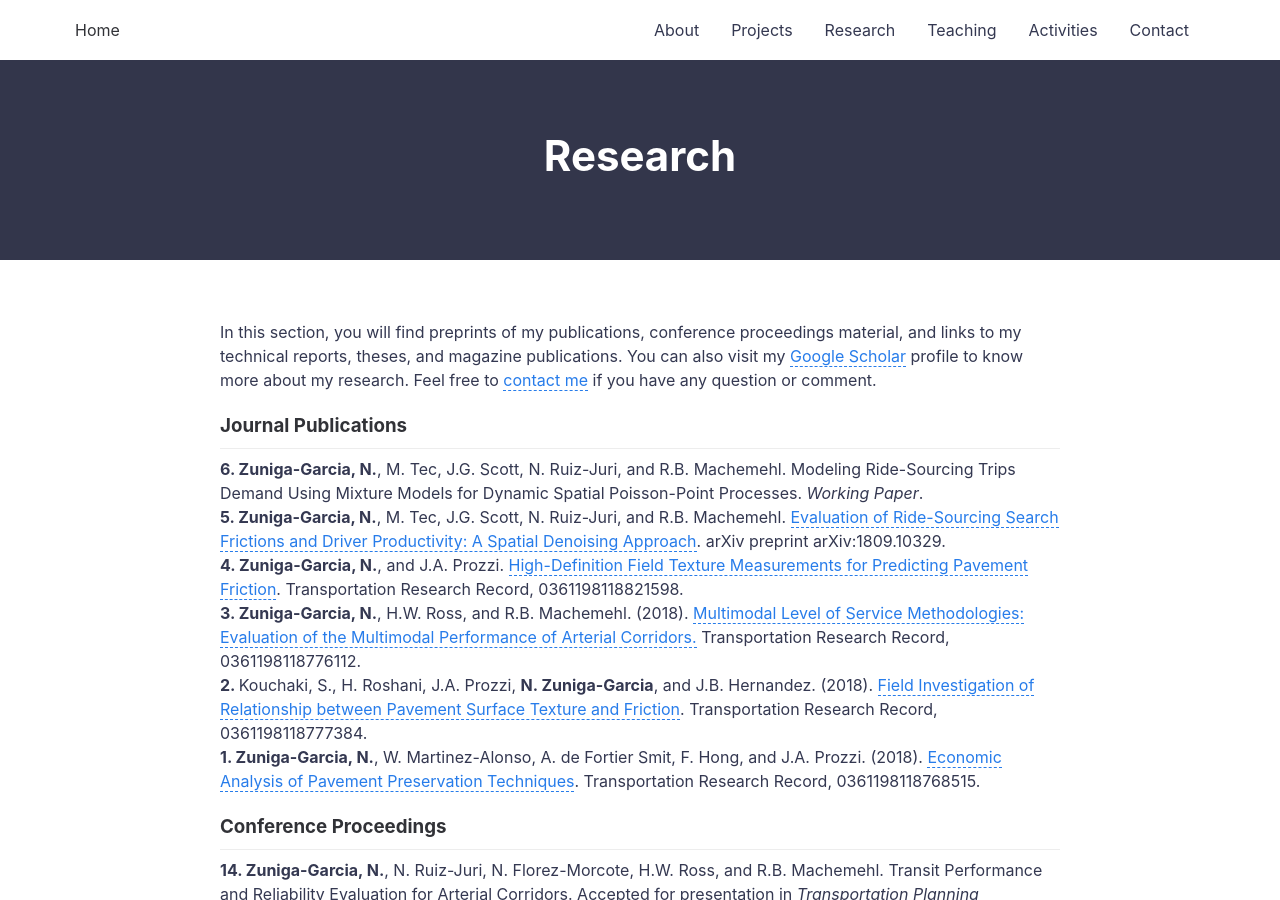
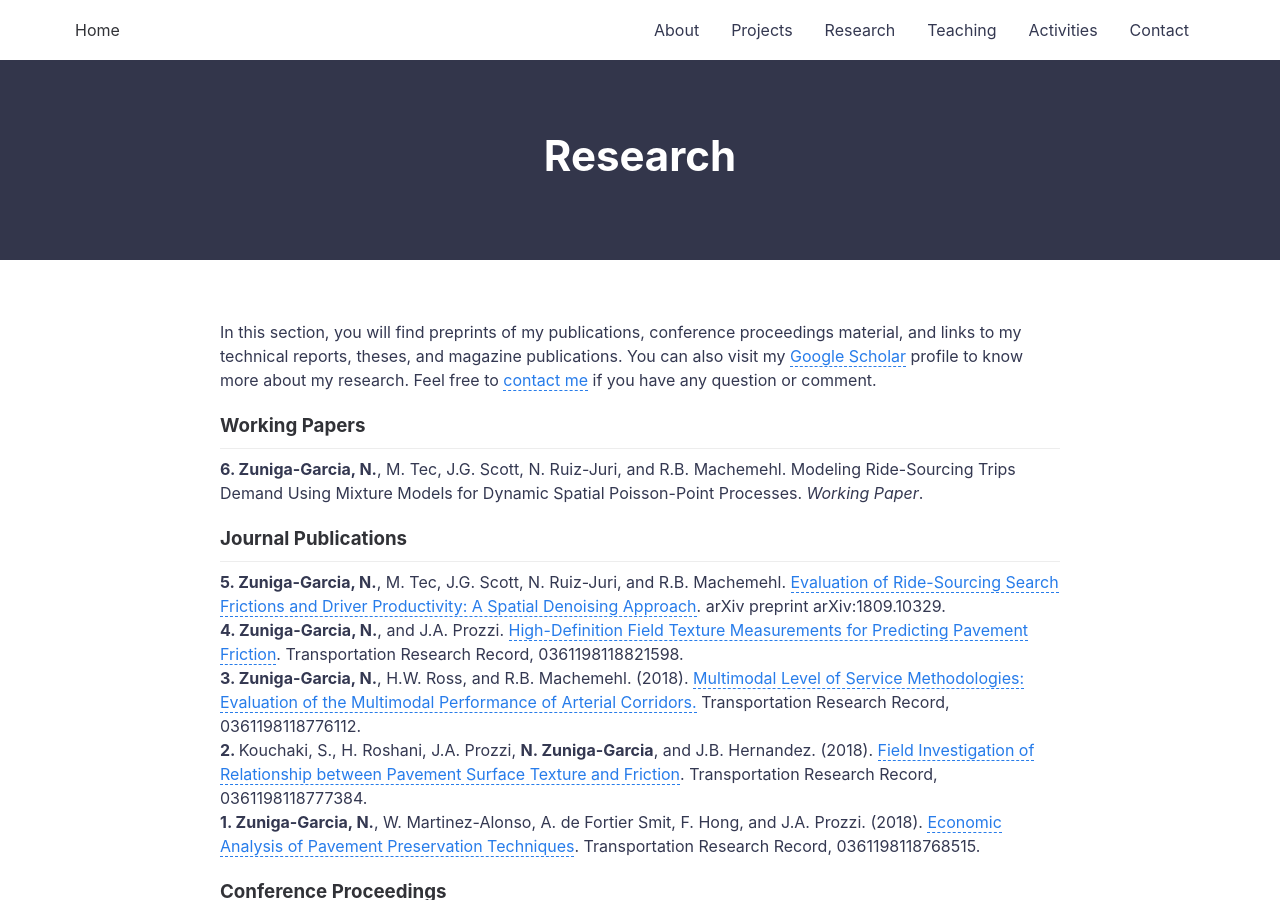
Before and after one commit to nzunigag/nzunigag.github.io, a Jekyll site: the page built from research.md, in a window 1280 px wide and 900 px high. Built offline with Jekyll 4.4.1, drawn with Linux system fonts in a browser that asks for light colours.

Commit message:
Update research.md

```diff
--- a/research.md
+++ b/research.md
@@ -6,10 +6,15 @@ permalink: /research/
 
 In this section, you will find preprints of my publications, conference proceedings material, and links to my technical reports, theses, and magazine publications. You can also visit my [Google Scholar](https://scholar.google.com/citations?hl=en&user=_pHPRgoAAAAJ&view_op=list_works&gmla=AJsN-F5f6KE2TmxGoTIv-BT9B-WCJC4d_K-TCt6PpSAbzO8skCnewF-T2nCVCbjcWxi9eotjLBYeILaOn8f_wTOYH04lyEtwJv0AkBpM07FSM51_EpY6u7E) profile to know more about my research. Feel free to <a href="https://nzunigag.github.io/contact/">contact me</a> if you have any question or comment.
 
+### Working Papers
+___
+
+<b>6. Zuniga-Garcia, N.</b>, M. Tec, J.G. Scott, N. Ruiz-Juri, and R.B. Machemehl. Modeling Ride-Sourcing Trips Demand Using Mixture Models for Dynamic Spatial Poisson-Point Processes. <i> Working Paper</i>.
+<br>
+
 ### Journal Publications
 ___
-<b>6. Zuniga-Garcia, N.</b>, M. Tec, J.G. Scott, N. Ruiz-Juri, and R.B. Machemehl. Modeling Ride-Sourcing Trips Demand Using Mixture Models for Dynamic Spatial Poisson-Point Processes. <i> Working Paper</i>.
-<br>
+
 <b>5. Zuniga-Garcia, N.</b>, M. Tec, J.G. Scott, N. Ruiz-Juri, and R.B. Machemehl. [Evaluation of Ride-Sourcing Search Frictions and Driver Productivity: A Spatial Denoising Approach](../research/pub/2019_Ridesourcing.pdf). arXiv preprint arXiv:1809.10329.
 <br>
 <b>4. Zuniga-Garcia, N.</b>, and J.A. Prozzi. [High-Definition Field Texture Measurements for Predicting Pavement Friction](../research/pub/2019_Friction.pdf). Transportation Research Record, 0361198118821598.
```
